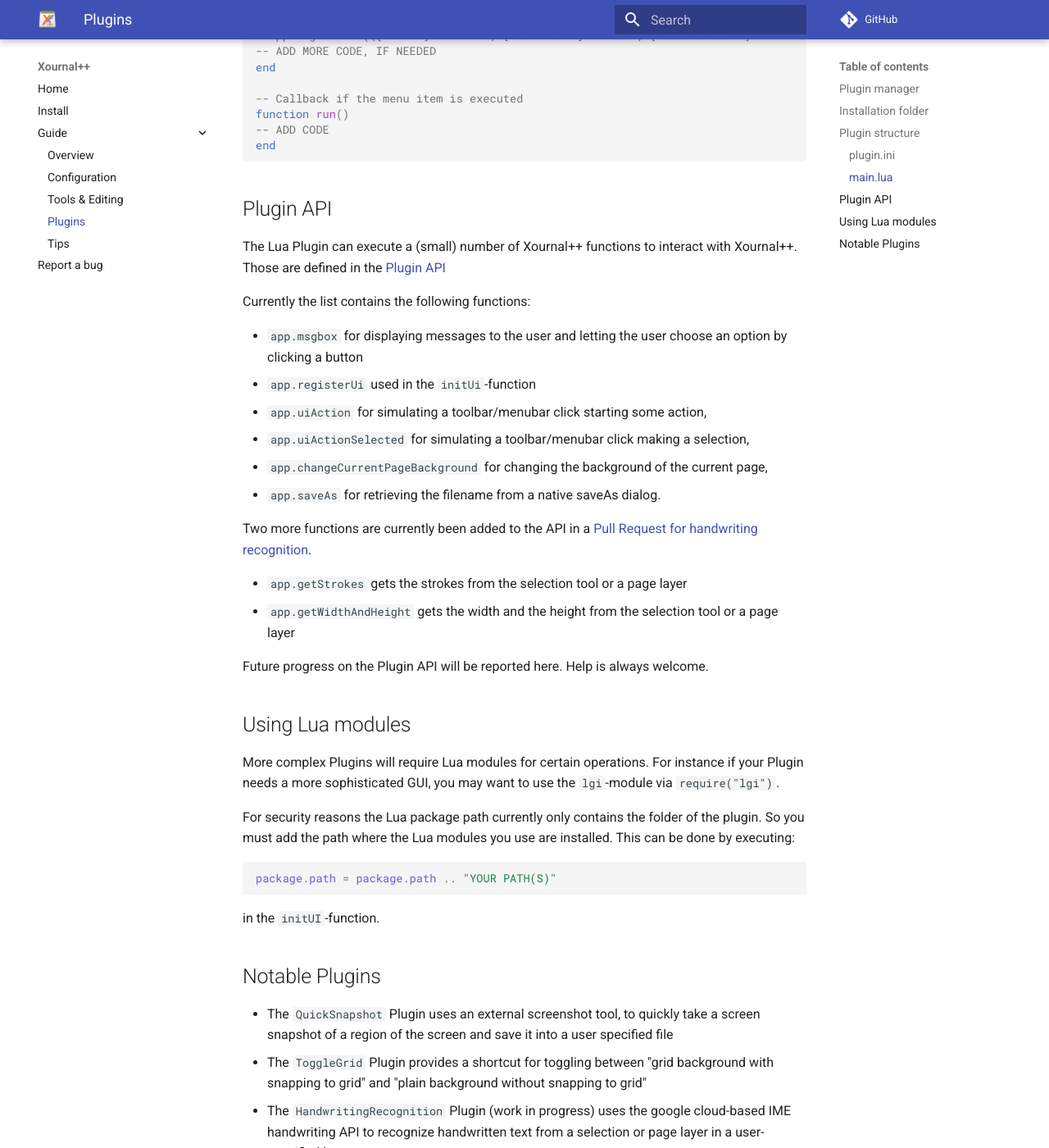
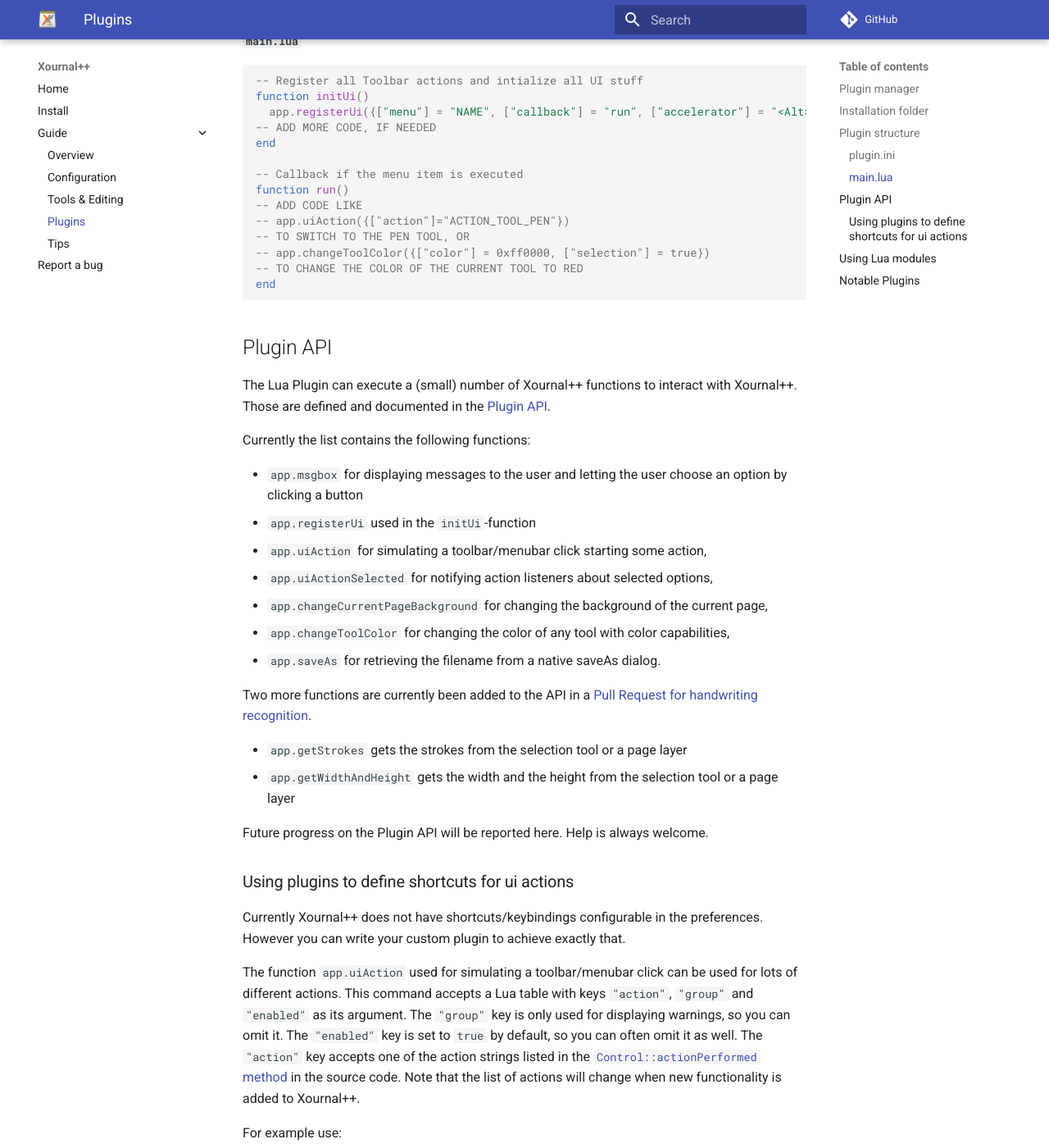
Before and after one commit to xournalpp/xournalpp.github.io, an MkDocs documentation site: the page built from docs/guide/plugins.md, in a window 1280 px wide and 1400 px high, scrolled down 1757 px. Shown: the whole window at 82% size. Built offline with MkDocs 1.6.1 and Material for MkDocs 9.7.7, drawn with Linux system fonts in a browser that asks for light colours; comment, search, counter and statistics services are not loaded; some of the changed text lies outside the part shown.

Commit message:
Update plugins.md (#10)
This updates the section on plugins

- the app.changeColorTool command and ColorCycle plugin are introduced
- the app.uiAction command is explained
- some minor fixes are made and permalinks to the relevant code sections are included

````diff
--- a/docs/guide/plugins.md
+++ b/docs/guide/plugins.md
@@ -28,6 +28,7 @@ The `plugin.ini` file contains the name of the author, the version number, info
 or not and a reference to the main Lua code file. A sample file (referencing `main.lua`) is:
 
 #### **`plugin.ini`**
+
 ```ini
 [about]
 ## Author / Copyright notice
@@ -51,11 +52,14 @@ The Lua code file referenced in the `plugin.ini` file must define a `initUi`-fun
 
 - the `menu` name displayed in Xournal++'s menubar,
 - the `callback` function used when the plugin is called from the menu or via accelerator,
-- the `accelerator` used to execute the plugin callback function. The format looks like `<Control>a` or `<Shift><Alt>F1` or `<Release>z` (for key release). See [GTK3 reference](https://developer.gnome.org/gtk3/stable/gtk3-Keyboard-Accelerators.html#gtk-accelerator-parse) for details. The accelerator can be omitted.
+- the `accelerator` used to execute the plugin callback function. The format looks like `<Control>a` or `<Shift><Alt>F1` or `<Release>z` (for key release). See [GTK3 reference](https://developer.gnome.org/gtk3/stable/gtk3-Keyboard-Accelerators.html#gtk-accelerator-parse) for details. The accelerator can be omitted. Using accelerators without (`<Alt>`, `<Control>`, `<Shift>`) modifiers is allowed, but will likely break the text tool.
+
+You can register multiple menu entires/accelators in the same plugin by using multiple `app.registerUi`.
 
 A sample file for the main Lua code file is:
 
 #### **`main.lua`**
+
 ```lua
 -- Register all Toolbar actions and intialize all UI stuff
 function initUi()
@@ -65,23 +69,28 @@ end
 
 -- Callback if the menu item is executed
 function run()
--- ADD CODE
+-- ADD CODE LIKE
+-- app.uiAction({["action"]="ACTION_TOOL_PEN"})
+-- TO SWITCH TO THE PEN TOOL, OR
+-- app.changeToolColor({["color"] = 0xff0000, ["selection"] = true})
+-- TO CHANGE THE COLOR OF THE CURRENT TOOL TO RED
 end
 
 ```
 
 ## Plugin API
 
-The Lua Plugin can execute a (small) number of Xournal++ functions to interact with Xournal++. Those are defined in the
-[Plugin API](https://github.com/xournalpp/xournalpp/blob/master/src/plugin/luapi_application.h#L237-L242?)
+The Lua Plugin can execute a (small) number of Xournal++ functions to interact with Xournal++. Those are defined and documented in the
+[Plugin API](https://github.com/xournalpp/xournalpp/blob/6fa6d3c98e33ed71e31f9ef79de18b845cbd9c70/src/plugin/luapi_application.h#L311-L317).
 
 Currently the list contains the following functions:
 
 - `app.msgbox` for displaying messages to the user and letting the user choose an option by clicking a button
 - `app.registerUi` used in the `initUi`-function
 - `app.uiAction` for simulating a toolbar/menubar click starting some action,
-- `app.uiActionSelected` for simulating a toolbar/menubar click making a selection,
+- `app.uiActionSelected` for notifying action listeners about selected options,
 - `app.changeCurrentPageBackground` for changing the background of the current page,
+- `app.changeToolColor` for changing the color of any tool with color capabilities,
 - `app.saveAs` for retrieving the filename from a native saveAs dialog.
 
 Two more functions are currently been added to the API in a [Pull Request for handwriting recognition](https://github.com/xournalpp/xournalpp/pull/2176).
@@ -91,6 +100,29 @@ Two more functions are currently been added to the API in a [Pull Request for ha
 
 Future progress on the Plugin API will be reported here. Help is always welcome.
 
+### Using plugins to define shortcuts for ui actions
+
+Currently Xournal++ does not have shortcuts/keybindings configurable in the preferences. However you can write your custom plugin to achieve exactly that.
+
+The function `app.uiAction` used for simulating a toolbar/menubar click can be used for lots of different actions.
+This command accepts a Lua table with keys
+`"action"`, `"group"` and `"enabled"`
+as its argument. The `"group"` key is only used for displaying warnings, so you can omit it. The `"enabled"` key is set to `true` by default, so you can often omit it as well. The `"action"` key accepts
+one of the action strings listed in the [`Control::actionPerformed` method](https://github.com/xournalpp/xournalpp/blob/6fa6d3c98e33ed71e31f9ef79de18b845cbd9c70/src/control/Control.cpp#L371-L968) in the source code. Note that the list of actions will change when new functionality is added to Xournal++.
+
+For example use:
+
+```lua
+app.uiAction({["action"]="ACTION_RULER"})
+```
+
+to activate the ruler (for drawing line segments) or
+
+```lua
+app.uiAction({["action"]="ACTION_TOOL_FILL", ["enabled"]=false})
+```
+
+to turn of filling of shapes.
 
 ## Using Lua modules
 
@@ -101,10 +133,12 @@ For security reasons the Lua package path currently only contains the folder of
 ```lua
 package.path = package.path .. "YOUR PATH(S)"
 ```
+
 in the `initUI`-function.
 
 ## Notable Plugins
 
 - The `QuickSnapshot` Plugin uses an external screenshot tool, to quickly take a screen snapshot of a region of the screen and save it into a user specified file
 - The `ToggleGrid` Plugin provides a shortcut for toggling between "grid background with snapping to grid" and "plain background without snapping to grid"
+- the `ColorCycle`Plugin lets you cycle through a list of colors for the current tool by using the same accelerator repeatedly
 - The `HandwritingRecognition` Plugin (work in progress) uses the google cloud-based IME handwriting API to recognize handwritten text from a selection or page layer in a user-specified language.
````
